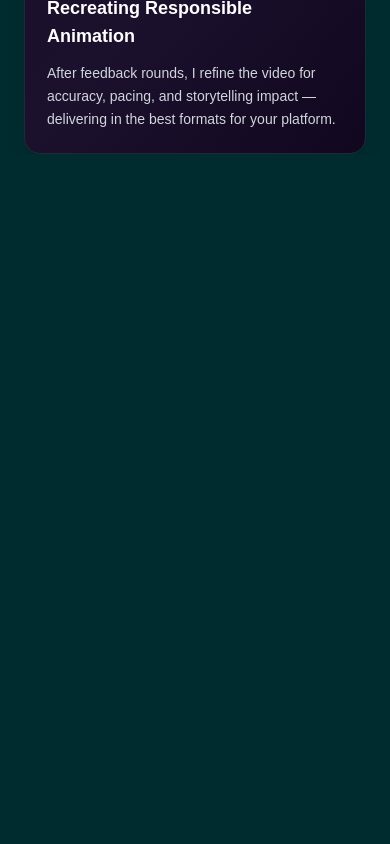
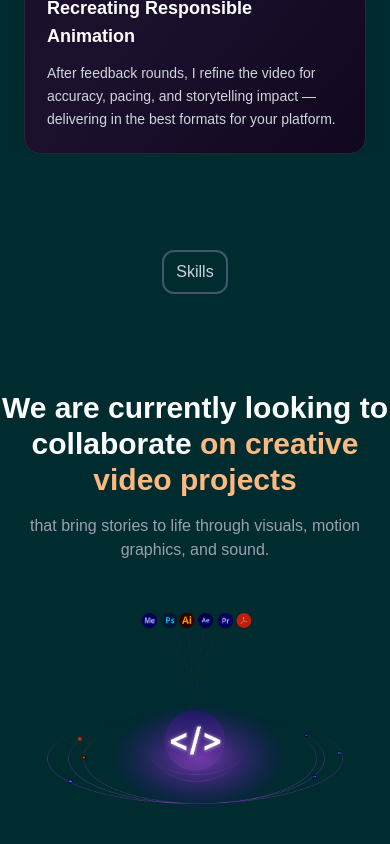
Before and after one commit to ajeet72/createNew, a Next.js app: page / in a window 390 px wide. Shown: the part 6559-7403 px from the top of the page. Before the commit the page ends 6713 px from the top, so only its background shows below. Built offline with nearby package versions, Linux system fonts and the light colour scheme; a web font is replaced by a local one.

Commit message:
skills section done

```diff
--- a/app/page.tsx
+++ b/app/page.tsx
@@ -3,6 +3,7 @@ import CursorGradient from "@/components/cursorGradient";
 import HeroSection from "@/components/hero";
 import ProcessSection from "@/components/processSection";
 import ServiceSection from "@/components/serviceSection";
+import SkillsComponent from "@/components/skillsSection";
 import TopBar from "@/components/topbar";
 
 export default function Home() {
@@ -15,6 +16,7 @@ export default function Home() {
         <ServiceSection id="services"/>
         <BenefitsSection id="benefits"/>
         <ProcessSection id="approach"/>
+        <SkillsComponent id="skills"/>
 
       </div>
     </main>
--- /dev/null
+++ b/components/skillsSection.tsx
@@ -0,0 +1,33 @@
+"use client";
+import Image from "next/image";
+import CenterButton from "./centerButton";
+
+export default function SkillsComponent({ id }: { id: string }) {
+  return (
+    <div id={id} className="flex flex-col items-center justify-center min-h-fit text-center">
+      <CenterButton name="Skills" />
+      <div>
+        <h1 className="text-white text-3xl md:text-4xl font-bold">
+          We are currently looking to collaborate{" "}
+          <span className="text-[#fdba80]">on creative video projects</span>
+        </h1>
+        <p className="text-gray-400 text-base md:text-lg mt-4 max-w-2xl mx-auto">
+          that bring stories to life through visuals, motion graphics, and sound.
+        </p>
+      </div>
+
+      <div className="relative w-[300px] md:w-[500px] lg:w-[700px] aspect-square">
+        <Image
+          src="/skills.png"
+          alt="Central Visual"
+          fill
+          className="object-contain"
+          priority
+          draggable="false"
+          onDragStart={(e) => e.preventDefault()}
+          onContextMenu={(e) => e.preventDefault()}
+        />
+      </div>
+    </div>
+  );
+}
```
